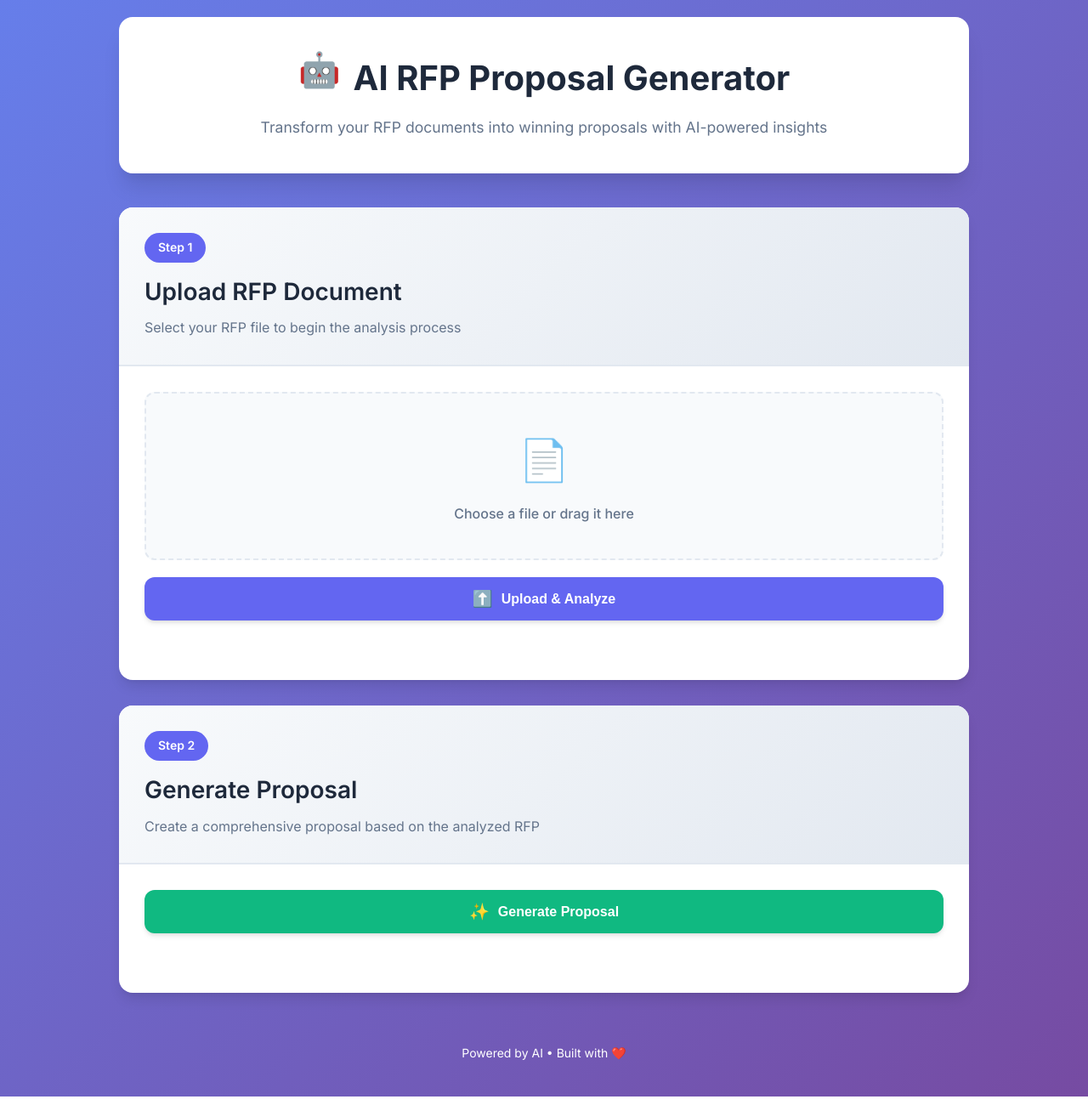
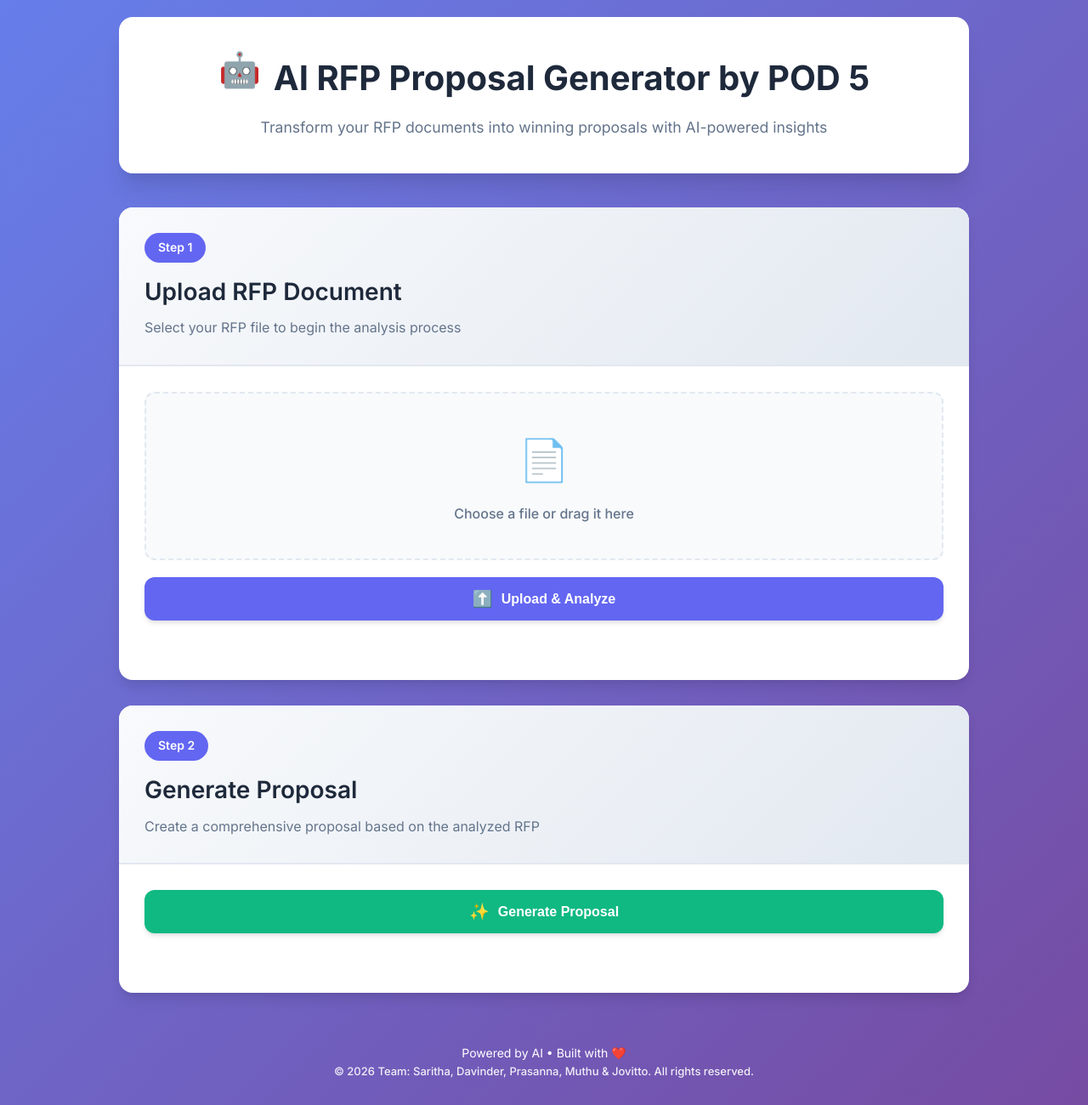
Before and after one commit to davinder-singh-ibm/rfp-demo-node, a website: page src/ui/index.html in a window 1280 px wide. Shown: the top 1300 px of the page at 85% size. Drawn offline with Linux system fonts and the light colour scheme.

Commit message:
updated UI

```diff
--- a/src/ui/index.html
+++ b/src/ui/index.html
@@ -15,7 +15,7 @@
       <div class="header-content">
         <h1 class="title">
           <span class="title-icon">🤖</span>
-          AI RFP Proposal Generator
+          AI RFP Proposal Generator by POD 5
         </h1>
         <p class="subtitle">Transform your RFP documents into winning proposals with AI-powered insights</p>
       </div>
@@ -78,6 +78,7 @@
 
     <footer class="footer">
       <p>Powered by AI • Built with ❤️</p>
+      <p class="copyright">© 2026 Team: Saritha, Davinder, Prasanna, Muthu & Jovitto. All rights reserved.</p>
     </footer>
   </div>
 
--- a/src/ui/styles.css
+++ b/src/ui/styles.css
@@ -318,6 +318,15 @@ pre:empty {
   color: white;
   font-size: 0.875rem;
   animation: fadeIn 0.6s ease-out 0.4s both;
+.footer p {
+  margin: 8px 0;
+}
+
+.copyright {
+  font-size: 0.8125rem;
+  opacity: 0.9;
+  font-weight: 500;
+}
 }
 
 /* Animations */
```
